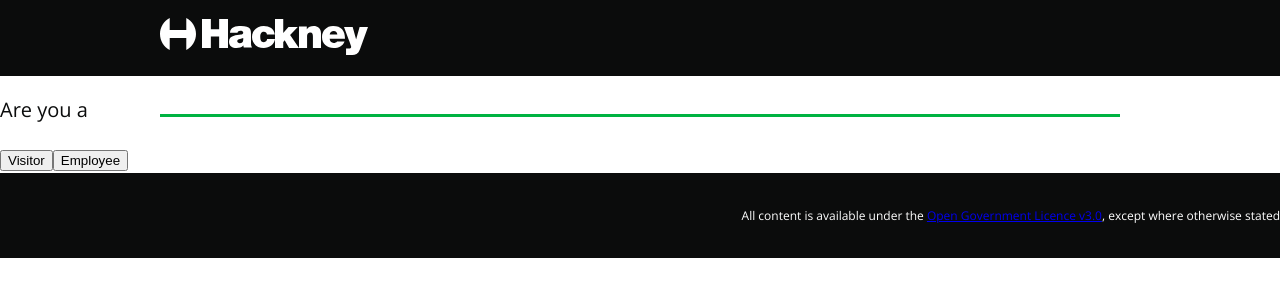
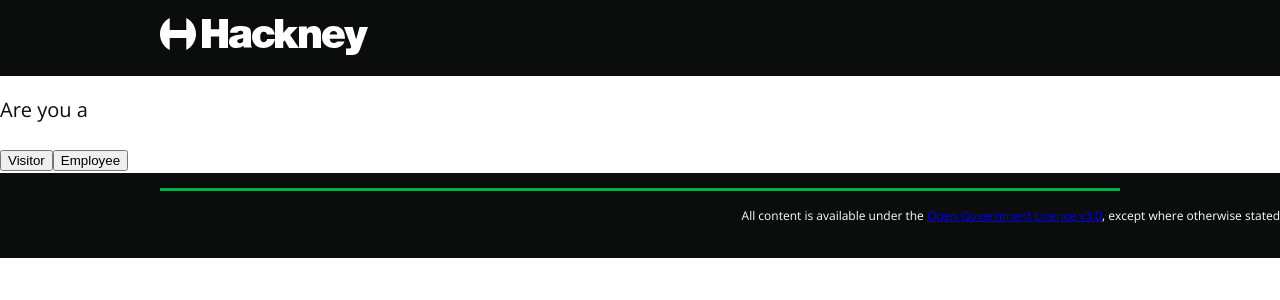
Before and after one commit to madetech/academy20-hackney-hr-frontend, a React (Create React App) app: page / in a window 1280 px wide. Shown: the top 300 px of the page. Built offline with nearby package versions, Linux system fonts and the light colour scheme.

Commit message:
SVG logo resized

```diff
--- a/src/App.css
+++ b/src/App.css
@@ -1,7 +1,10 @@
 @import url('https://fonts.googleapis.com/css2?family=Open+Sans:ital,wght@0,300;0,400;0,600;0,700;0,800;1,300;1,400;1,600;1,700;1,800&display=swap');
 
+.logo {
+  display: block;
+}
 
-body {
+.container {
   margin: 0;
   width: 100%;
   height: 100vh;
@@ -28,9 +31,6 @@ header {
   height: 76px;
 }
 
-svg {
-  height: 100%;
-}
 .header-inner {
   max-width: 960px;
   height: 100%;
--- a/src/App.js
+++ b/src/App.js
@@ -1,26 +1,14 @@
-import './App.css';
-import { ReactComponent as Logo } from './Assets/hackney-logo.svg';
+import "./App.css";
+import { ReactComponent as Logo } from "./Assets/hackney-logo.svg";
 
 function App() {
   return (
-    <div>
-
-
-      <body>
+    <div className="container">
         <header>
           <div className="header-inner">
-            <svg>
-              <g stroke="none" fill="currentColor" fill-rule="evenodd">
-                  <path d="M36,15.9985404 C36,9.03922642 32.0578091,3.00529101 26.2909886,0 L26.2909886,12.0328407 L9.70901142,12.0328407 L9.70901142,0 C3.94073354,3.00529101 0,9.03922642 0,15.9985404 C0,22.9607736 3.94073354,28.9961686 9.70901142,32 L9.70901142,19.9671593 L26.2909886,19.9671593 L26.2909886,32 C32.0578091,28.9961686 36,22.959314 36,15.9985404"></path>
-                  <polyline points="42 1 50.8590247 1 50.8590247 11.1301668 59.1380971 11.1301668 59.1380971 1 68 1 68 30 59.1380971 30 59.1380971 18.5708703 50.8590247 18.5708703 50.8590247 30 42 30 42 1"></polyline>
-                  <path d="M91.0145371,16.1849059 C91.0145371,12.1530391 91.0951926,8 80.9296736,8 C75.887975,8 70.2303622,8.96793653 69.9854629,14.8548948 L77.5274802,14.8548948 C77.5700077,13.9417743 78.0612726,12.6824471 80.5615914,12.6824471 C81.8711426,12.6824471 83.2246876,13.2089699 83.2246876,14.6327454 C83.2246876,15.9728542 82.1175083,16.2974231 81.0117955,16.5008196 C76.870505,17.2725723 69,17.028785 69,23.6889384 C69,28.0756672 72.4021933,30 76.5038893,30 C79.1259245,30 81.6247768,29.4359714 83.346404,27.5145236 L83.4299923,27.5145236 C83.3874649,28.0367189 83.5121143,28.8849256 83.7159526,29.4489542 L92,29.4489542 C91.0951926,28.116058 91.0145371,26.3403056 91.0145371,24.7679496 L91.0145371,16.1849059 Z M83.2246876,21.986755 C83.1015047,24.1635303 81.6687707,25.2526392 79.8224943,25.2526392 C78.3486993,25.2526392 77.2811145,24.2832601 77.2811145,23.3167661 C77.2811145,21.9059734 78.2255164,21.4631172 80.027799,21.0606518 C81.1335119,20.8197495 82.2406912,20.5355714 83.2246876,20.053767 L83.2246876,21.986755 L83.2246876,21.986755 Z"></path>
-                  <path d="M106.908596,16.4807453 C106.823548,15.6320934 106.532598,14.9465328 105.989491,14.5149905 C105.489653,14.0719019 104.780928,13.8308732 103.905092,13.8308732 C100.735971,13.8308732 100.274927,16.4865184 100.274927,19.0223709 C100.274927,21.5567802 100.735971,24.1691268 103.905092,24.1691268 C105.697048,24.1691268 106.948881,22.7604802 107.115991,21.1136915 L115,21.1136915 C114.206228,26.8074526 109.577879,30 103.737982,30 C97.2236782,30 92,25.6383914 92,19.0165978 C92,12.4020206 97.2236782,8 103.737982,8 C109.409277,8 114.249497,10.7061602 114.749335,16.4807453 L106.908596,16.4807453"></path>
-                  <polyline points="115 1 123.245818 1 123.245818 15.0160369 128.483831 8.93525108 137.794201 8.93525108 130.104448 16.8806756 139 30 129.106802 30 124.7014 22.3510574 123.245818 23.8959607 123.245818 30 115 30 115 1"></polyline>
-                  <path d="M139,8.55177515 L146.79367,8.55177515 L146.79367,11.2677515 L146.873792,11.2677515 C148.375712,9.1183432 150.528804,8 153.736591,8 C157.531453,8 161,10.3579882 161,15.285503 L161,30 L152.920805,30 L152.920805,18.7559172 C152.920805,16.2781065 152.63528,14.5414201 150.284068,14.5414201 C148.904516,14.5414201 147.077738,15.2426036 147.077738,18.6745562 L147.077738,30 L139,30 L139,8.55177515" id="Fill-18"></path>
-                  <path d="M185,20.7649334 C185,12.6088781 181.402905,8 173.076217,8 C166.446107,8 162,12.9305619 162,19.0338994 C162,26.0618976 167.055025,30 173.763237,30 C178.531883,30 182.938938,27.9097764 184.557414,23.411973 L177.076846,23.411973 C176.436109,24.4130877 175.020123,24.9064324 173.727078,24.9064324 C171.219092,24.9064324 169.845051,23.1811684 169.641114,20.7649334 L185,20.7649334 Z M169.684505,16.621992 C170.046095,14.3485673 171.420136,13.0906826 173.802289,13.0906826 C175.864797,13.0906826 177.318388,14.6731362 177.318388,16.621992 L169.684505,16.621992 L169.684505,16.621992 Z"></path>
-                  <path d="M200.955311,28.5221077 C200.298901,30.3958684 199.56337,32.7989483 198.29304,34.3912803 C196.164103,37.0407925 192.887912,37 189.733333,37 L186.048352,37 L186.048352,30.5577263 L187.92967,30.5577263 C188.750183,30.5577263 189.813919,30.6408425 190.389744,30.3550393 C190.880586,30.1115234 191.1663,29.7032331 191.1663,28.7670818 C191.1663,27.7463561 188.054212,19.964052 187.604396,18.7406393 L184,9 L192.681319,9 L196.082051,21.1451774 L196.164103,21.1451774 L199.604396,9 L208,9 L200.955311,28.5221077"></path>
-              </g>
-          </svg>
+            <div className="logo">
+              <Logo/>
+            </div>
             <div className="header-lines">
             </div>
           </div>
@@ -36,12 +24,6 @@ function App() {
         <footer>
           <p>All content is available under the <a href="https://www.nationalarchives.gov.uk/doc/open-government-licence/version/3/">Open Government Licence v3.0</a>, except where otherwise stated</p>
         </footer>
-      </body>
-
-
-
-
-
     </div>
   );
 }
```
